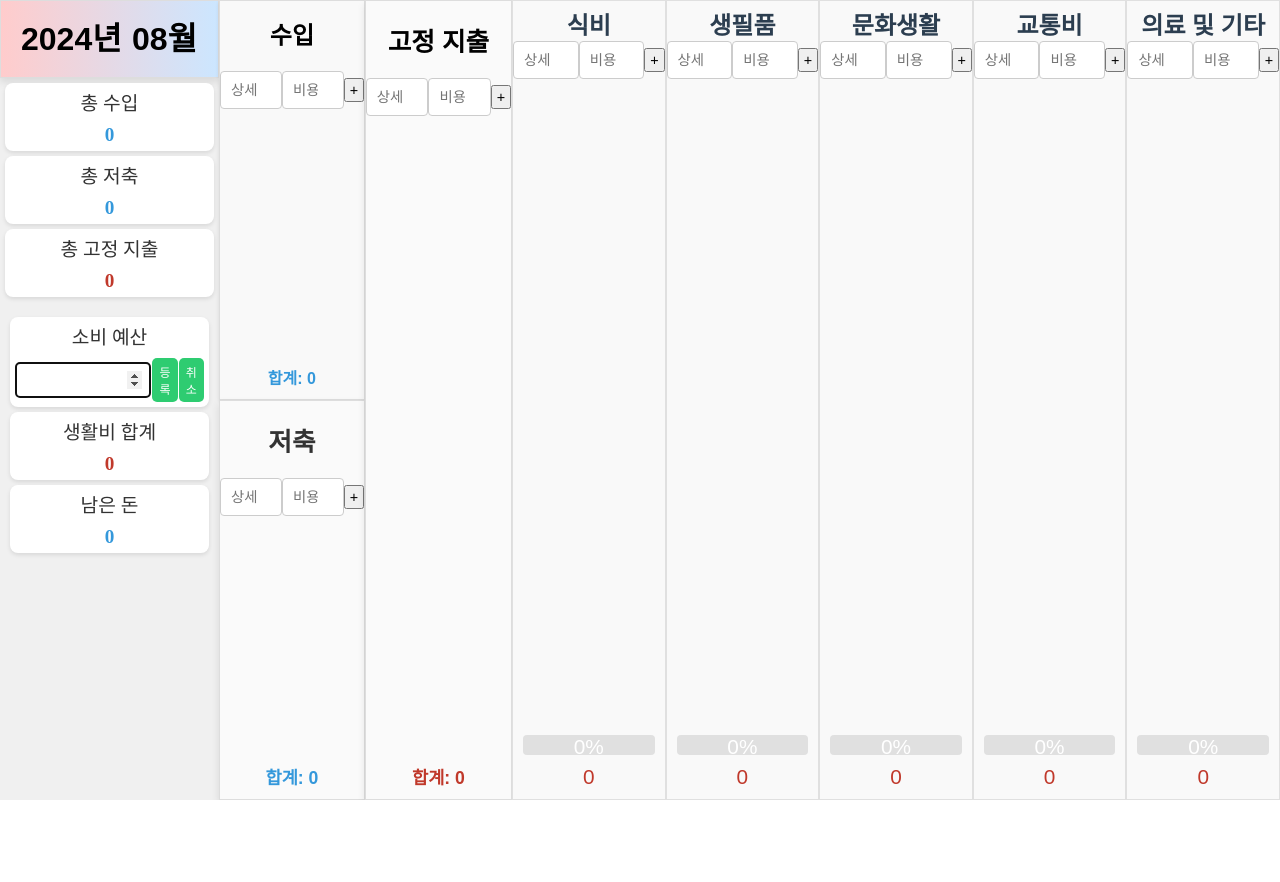
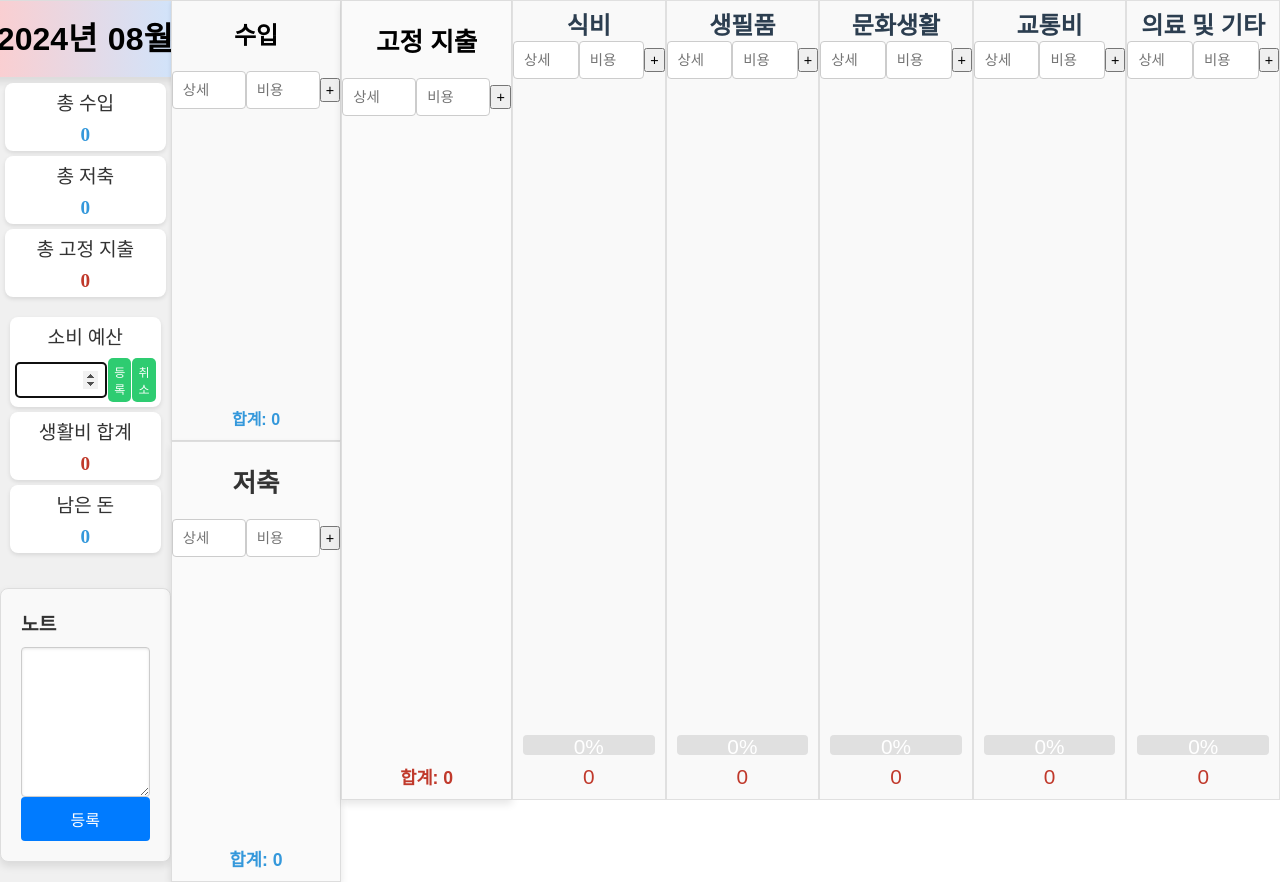
Before and after one commit to tomyhas59/household-book, a React (Create React App) app: page / in a window 1280 px wide. Before the commit the page ends 800 px from the top, so only its background shows below. Built offline with nearby package versions, Linux system fonts and the light colour scheme.

Commit message:
repeat(auto-fit, minmax(33%, 1fr));

```diff
--- a/src/App.js
+++ b/src/App.js
@@ -79,12 +79,21 @@ const App = () => {
             fixed={fixed}
             saving={saving}
           />
+          <NoteContainer>
+            <Label>노트</Label>
+            <Form onSubmit={""}>
+              <TextArea />
+              <Button type="submit">등록</Button>
+            </Form>
+          </NoteContainer>
         </ColumnContainer>
         <ColumnContainer>
           <Income setIncome={setIncome} />
           <Saving setSaving={setSaving} />
         </ColumnContainer>
-        <Fixed setFixed={setFixed} />
+        <ColumnContainer>
+          <Fixed setFixed={setFixed} />
+        </ColumnContainer>
       </FlexContainer>
       <DetailsContainer>
         {detailKeys.map((key, index) => (
@@ -115,8 +124,8 @@ const AppContainer = styled.div`
 `;
 
 const FlexContainer = styled.div`
-  display: flex;
-  justify-content: center;
+  display: grid;
+  grid-template-columns: repeat(auto-fit, minmax(33%, 1fr));
   height: 100vh;
 `;
 const ColumnContainer = styled.div`
@@ -129,3 +138,65 @@ const DetailsContainer = styled.div`
   display: flex;
   height: 100vh;
 `;
+
+const NoteContainer = styled.div`
+  display: flex;
+  flex-direction: column;
+  width: 100%;
+  max-width: 500px;
+  margin: 20px auto;
+  padding: 20px;
+  border: 1px solid #ddd;
+  border-radius: 8px;
+  box-shadow: 0 4px 8px rgba(0, 0, 0, 0.1);
+  background-color: #f9f9f9;
+`;
+
+const Label = styled.label`
+  font-size: 1.2rem;
+  font-weight: bold;
+  margin-bottom: 10px;
+  color: #333;
+`;
+
+const Form = styled.form`
+  display: flex;
+  flex-direction: column;
+`;
+
+const TextArea = styled.textarea`
+  width: 100%;
+  height: 150px;
+  padding: 10px;
+  border: 1px solid #ccc;
+  border-radius: 4px;
+  font-size: 1rem;
+  resize: vertical;
+  background-color: #fff;
+  box-shadow: inset 0 1px 3px rgba(0, 0, 0, 0.1);
+  &:focus {
+    border-color: #007bff;
+    box-shadow: 0 0 5px rgba(0, 123, 255, 0.5);
+    outline: none;
+  }
+`;
+
+const Button = styled.button`
+  padding: 10px 20px;
+  font-size: 1rem;
+  color: #fff;
+  background-color: #007bff;
+  border: none;
+  border-radius: 4px;
+  cursor: pointer;
+  transition: background-color 0.3s ease;
+
+  &:hover {
+    background-color: #0056b3;
+  }
+
+  &:focus {
+    outline: none;
+    box-shadow: 0 0 5px rgba(0, 123, 255, 0.5);
+  }
+`;
--- a/src/components/Fixed.js
+++ b/src/components/Fixed.js
@@ -9,7 +9,9 @@ const Container = styled.div`
   border: 1px solid #ddd;
   display: flex;
   flex-direction: column;
+  width: 100%;
   background-color: #fafafa;
+  height: 100vh;
   box-shadow: 0 4px 8px rgba(0, 0, 0, 0.1);
 `;
 
--- a/src/components/Income.js
+++ b/src/components/Income.js
@@ -7,6 +7,7 @@ const Container = styled.div`
   font-family: Arial, sans-serif;
   border: 1px solid #ddd;
   display: flex;
+  width: 100%;
   height: 50%;
   flex-direction: column;
   background-color: #f9f9f9;
--- a/src/components/Saving.js
+++ b/src/components/Saving.js
@@ -7,6 +7,7 @@ const Container = styled.div`
   font-family: Arial, sans-serif;
   border: 1px solid #ddd;
   height: 50%;
+  width: 100%;
   display: flex;
   flex-direction: column;
   background-color: #fafafa;
```
